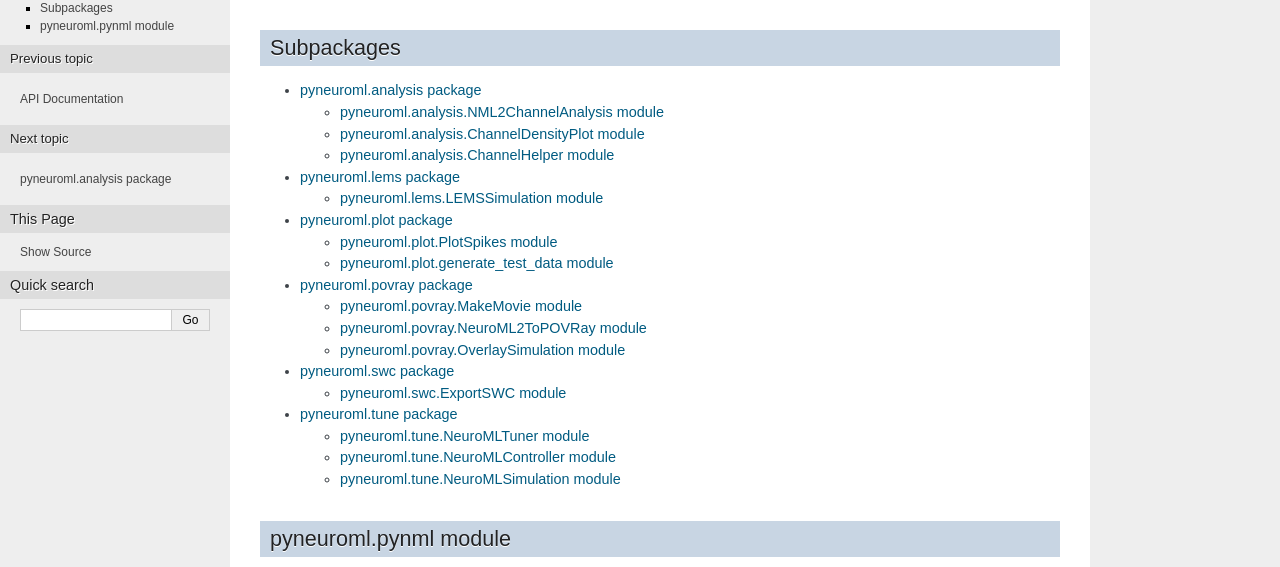
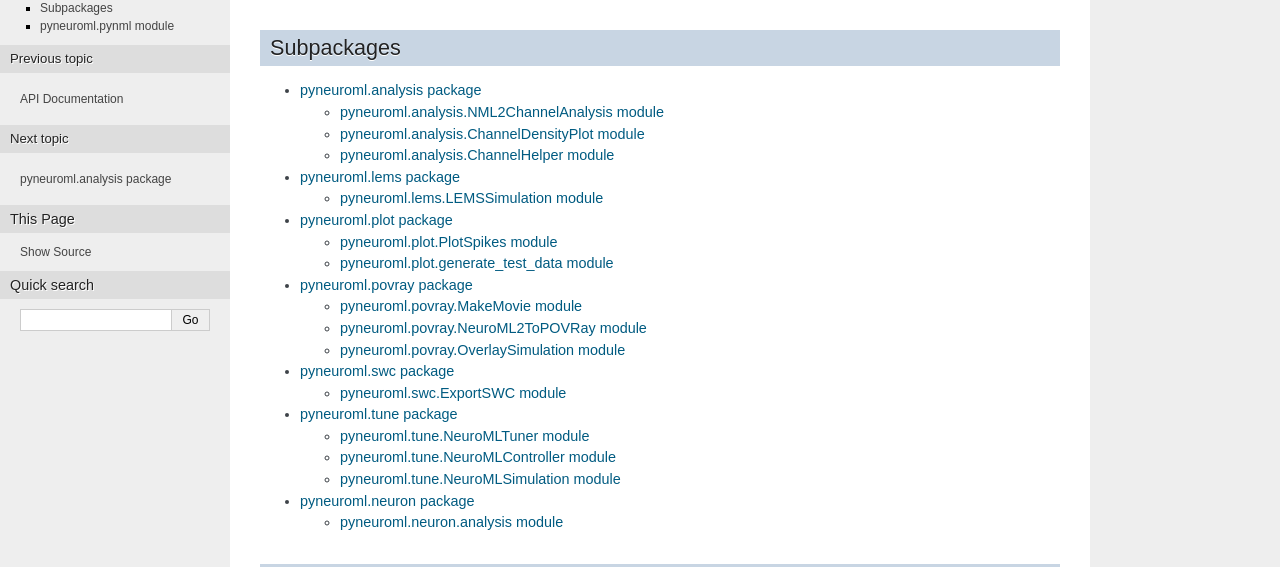
Before and after one commit to NeuroML/pyNeuroML, a Sphinx documentation site: the page built from docs/source/pyneuroml.rst, in a window 1280 px wide. Shown: the part 205-772 px from the top of the page. Built offline with Sphinx 7.4.7, drawn with Linux system fonts in a browser that asks for light colours; grey boxes are pictures that could not be loaded.

Commit message:
feat(docs): enable API docs for pyneuroml.neuron package

```diff
--- a/docs/requirements.txt
+++ b/docs/requirements.txt
@@ -13,3 +13,4 @@ neuromllite
 git+https://github.com/NeuralEnsemble/neurotune.git#egg=neurotune
 git+https://github.com/NeuralEnsemble/pyelectro.git@master#egg=pyelectro
 git+https://github.com/aarongarrett/inspyred.git@master#egg=inspyred
+neuron
--- /dev/null
+++ b/docs/source/pyneuroml.neuron.rst
@@ -0,0 +1,15 @@
+pyneuroml.neuron package
+==========================
+
+.. automodule:: pyneuroml.neuron
+   :members:
+   :undoc-members:
+   :show-inheritance:
+
+pyneuroml.neuron.analysis module
+--------------------------------
+
+.. automodule:: pyneuroml.neuron.analysis
+   :members:
+   :undoc-members:
+   :show-inheritance:
--- a/docs/source/pyneuroml.rst
+++ b/docs/source/pyneuroml.rst
@@ -18,8 +18,8 @@ Subpackages
    pyneuroml.povray
    pyneuroml.swc
    pyneuroml.tune
+   pyneuroml.neuron
 
-.. pyneuroml.neuron
 
 pyneuroml.pynml module
 ----------------------
```
